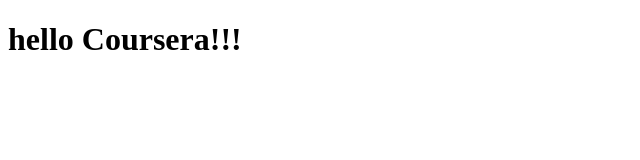
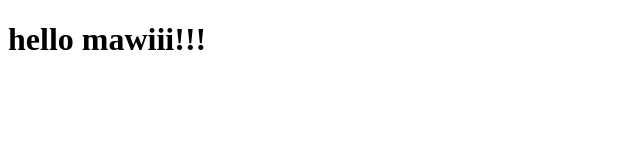
Before and after one commit to firnex360/web-page, a plain HTML site: page index.html in a window 1280 px wide. Shown: the whole page, without its empty margins (0-640 px from the left). Drawn offline with Linux system fonts and the light colour scheme.

Commit message:
change to test

```diff
--- a/index.html
+++ b/index.html
@@ -3,9 +3,9 @@
 <head>
     <meta charset="UTF-8">
     <meta name="viewport" content="width=device-width, initial-scale=1.0">
-    <title>hello Coursera!!</title>
+    <title>hello!!</title>
 </head>
 <body>
-    <h1>hello Coursera!!!</h1>
+    <h1>hello mawiii!!!</h1>
 </body>
 </html>
```
